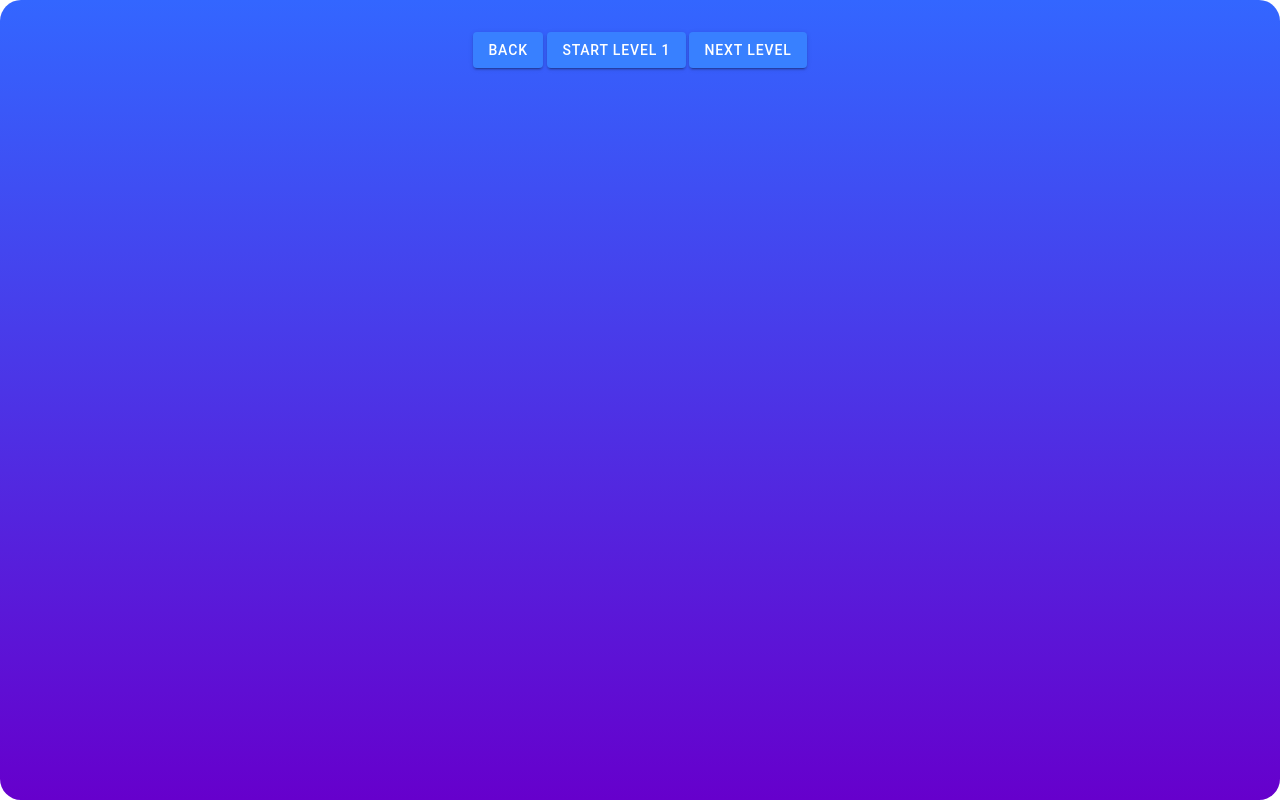
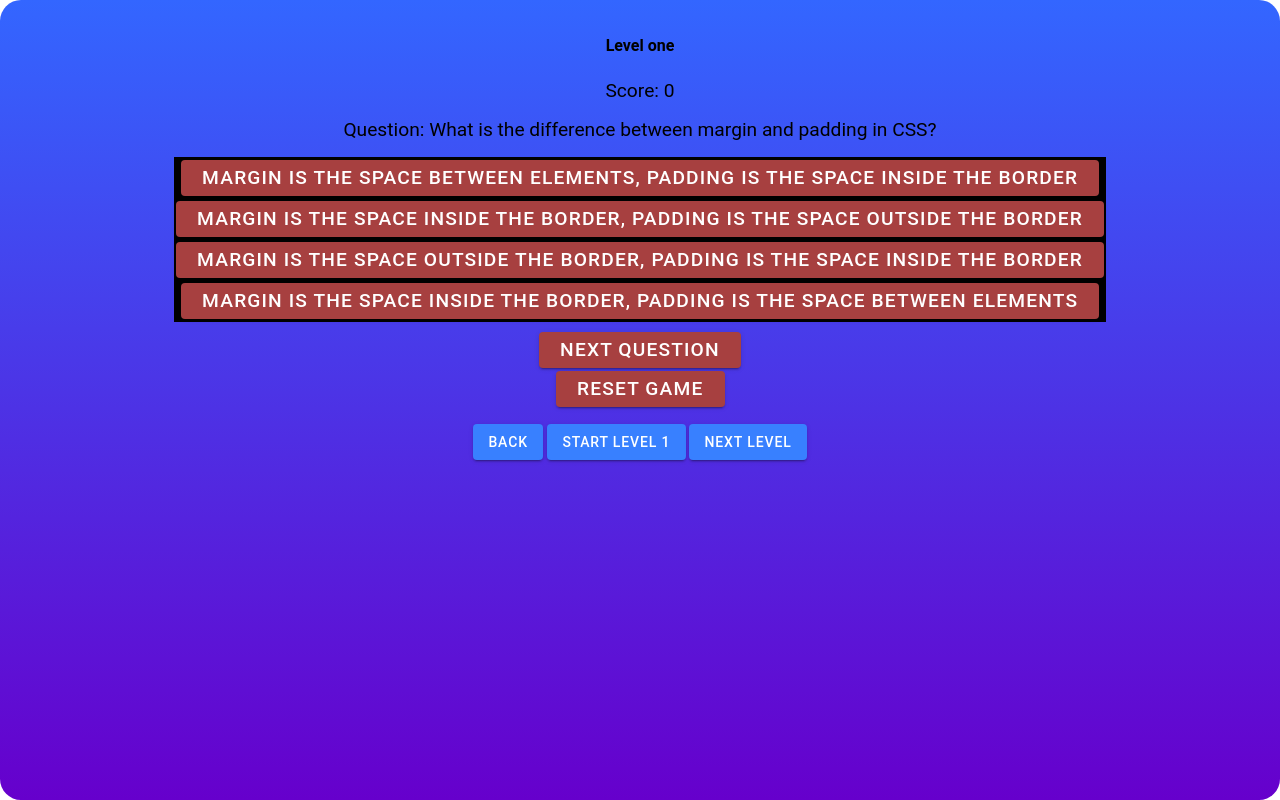
Before and after one commit to galalkoro98/ionic-demo-project, a React (Create React App) app: page /level1 in a window 1280 px wide. Both pictures are taken after a click on the element "START LEVEL 1". Built offline with nearby package versions, Linux system fonts and the light colour scheme.

Commit message:
add levels component from level one to three

```diff
--- a/src/components/LevelOne.tsx
+++ b/src/components/LevelOne.tsx
@@ -1,12 +1,77 @@
 
-import React from 'react';
+import React, { useState } from "react";
+
+import { IonButton } from "@ionic/react";
+
+import "./styles/levelOne.css";
+
+import { useQuizGame } from "../hooks/Levels";
 
 export const LevelOne: React.FC = () => {
+    const {
+        currentQuiz,
+        handleAnswer,
+        score,
+        resetGame,
+        goToNextQuiz,
+        goToNextLevel,
+        isLastQuiz,
+    } = useQuizGame(0, 0);
+    const [answerCorrect, setAnswerCorrect] = useState(true);
+    const [answeredQuestions, setAnsweredQuestions] = useState(0);
+    const [allAnsweredCorrectly, setAllAnsweredCorrectly] = useState(false);
 
+    const handleAnswerClick = (selectedOption: string) => {
+        const isCorrect = handleAnswer(selectedOption);
+        setAnswerCorrect(isCorrect);
+
+        if (isCorrect) {
+            setTimeout(() => {
+                setAnswerCorrect(true);
+                if (answeredQuestions + 1 === 5) {
+                    setAllAnsweredCorrectly(true);
+                }
+            }, 1000);
+        } else {
+            setTimeout(() => {
+                setAnswerCorrect(false);
+            }, 1000);
+        }
+
+        setAnsweredQuestions(answeredQuestions + 1);
+    };
 
     return (
-        <div>
-
+        <div className="container__level__one">
+            <h1>Level one</h1>
+            <p>Score: {score}</p>
+            <p>Question: {currentQuiz.question}</p>
+            <ul>
+                {currentQuiz.options ? (
+                    currentQuiz.options.map((option, index) => (
+                        <li key={index}>
+                            <IonButton onClick={() => handleAnswerClick(option)}>
+                                {option}
+                            </IonButton>
+                        </li>
+                    ))
+                ) : null}
+            </ul>
+            {!answerCorrect && <p>Incorrect! Try again.</p>}
+            {answerCorrect && !isLastQuiz ? (
+                <IonButton onClick={goToNextQuiz}>Next question</IonButton>
+            ) : null}
+            {answerCorrect && isLastQuiz && answeredQuestions === 5 ? (
+                <div>
+                    {allAnsweredCorrectly && (
+                        <>
+                            <p>Congratulations, you have finished Level One!</p>
+                            <IonButton onClick={goToNextLevel}>Go to next level</IonButton>
+                        </>
+                    )}
+                </div>
+            ) : null}
+            <IonButton onClick={resetGame}>Reset game</IonButton>
         </div>
     );
 };
--- a/src/components/LevelThree.tsx
+++ b/src/components/LevelThree.tsx
@@ -1,10 +1,50 @@
 
 import React from "react";
+import { IonButton } from "@ionic/react";
+
+import { useQuizGame } from "../hooks/Levels";
 
 export const LevelThree: React.FC = () => {
+    const {
+        currentQuiz,
+        handleAnswer,
+        score,
+        // resetGame,
+        goToNextQuiz,
+        goToNextLevel,
+        isLastLevel,
+        isLastQuiz,
+        answerCorrect
+    } = useQuizGame(2, 0);
+
+    const handleTrueClick = () => {
+        const answerCorrect = handleAnswer(false);
+        if (answerCorrect && !isLastQuiz) {
+            goToNextQuiz();
+        } else if (answerCorrect && isLastQuiz && !isLastLevel) {
+            goToNextLevel();
+        }
+
+
+    };
+
+    const handleFalseClick = () => {
+        const answerCorrect = handleAnswer(true);
+        if (answerCorrect && !isLastQuiz) {
+            goToNextQuiz();
+        } else if (answerCorrect && isLastQuiz && !isLastLevel) {
+            goToNextLevel();
+        }
+    };
+
     return (
-        <div>
-            <h1>Level Three</h1>
+        <div className="container__level__three">
+            <h1>Level three</h1>
+            <p>Score: {score}</p>
+            <p>{currentQuiz.question}</p>
+            <IonButton onClick={handleTrueClick}>True</IonButton>
+            <IonButton onClick={handleFalseClick}>False</IonButton>
+            {!answerCorrect && <p>Incorrect! Try again.</p>}
         </div>
     );
 };
--- a/src/components/LevelTwo.tsx
+++ b/src/components/LevelTwo.tsx
@@ -1,10 +1,52 @@
-
-import React from "react";
+import React, { useState } from "react";
+import { IonButton, IonInput } from "@ionic/react";
+import { useQuizGame } from "../hooks/Levels";
 
 export const LevelTwo: React.FC = () => {
+    const {
+        currentQuiz,
+        handleAnswer,
+        score,
+        goToNextQuiz,
+        isLastQuiz,
+    } = useQuizGame(1, 0);
+
+    const [userAnswer, setUserAnswer] = useState("");
+    const [showError, setShowError] = useState(false);
+
+    const handleAnswerClick = () => {
+        const isCorrect = handleAnswer(userAnswer);
+        if (isCorrect) {
+            setShowError(false);
+            setUserAnswer("");
+            if (isLastQuiz) {
+                // If this is the last quiz, go to the next level
+                goToNextQuiz();
+            } else {
+                // Otherwise, go to the next quiz in this level
+                setTimeout(() => {
+                    goToNextQuiz();
+                }, 1000);
+            }
+        } else {
+            setShowError(true);
+            setTimeout(() => {
+                setShowError(false);
+            }, 1000);
+        }
+    };
+
     return (
-        <div>
-            <h1>Level Two</h1>
-        </div>
+        <>
+            <h3>{currentQuiz.question}</h3>
+            {showError && <p>Incorrect answer. Please try again.</p>}
+            <IonInput
+                value={userAnswer}
+                placeholder="Your answer"
+                onIonChange={(e) => setUserAnswer(e.detail.value!)}
+            />
+            <IonButton onClick={handleAnswerClick}>Check Answer</IonButton>
+            <p>Score: {score}</p>
+        </>
     );
 };
```
